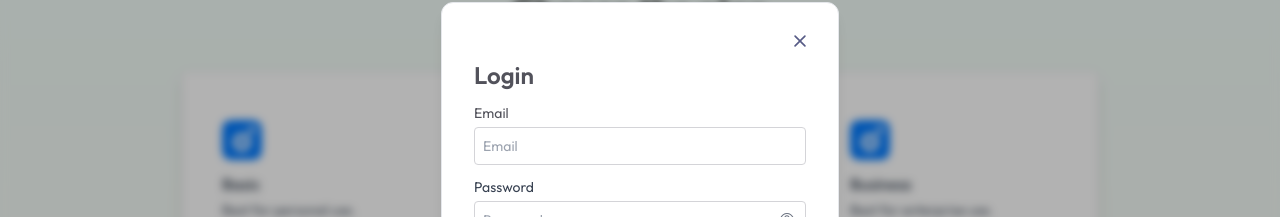
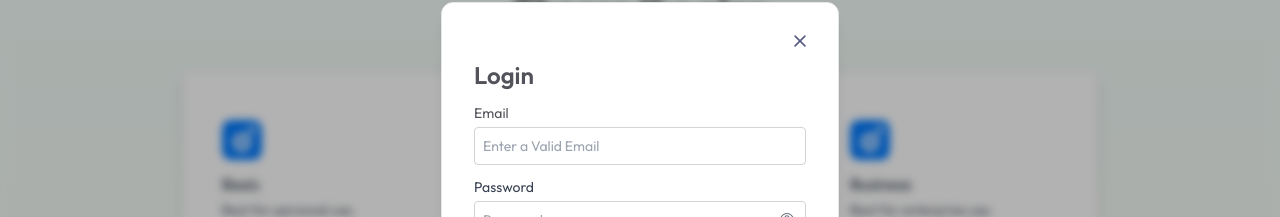
Before and after one commit to BheemaReddy07/Imagify, a React (Vite) app in the folder client/: page /buy in a window 1280 px wide. Both pictures are taken after a click on the button "Login". Shown: the part 205-422 px from the top of the page. Built offline with nearby package versions, Linux system fonts and the light colour scheme; no server answers.

Commit message:
login changes

```diff
--- a/client/src/Components/Login.jsx
+++ b/client/src/Components/Login.jsx
@@ -157,7 +157,7 @@ const Login = () => {
               className="border border-zinc-300 rounded w-full p-2 mt-1"
               type="text"
               value={name}
-              placeholder="Name"
+              placeholder="Enter Name"
               onChange={(e) => setName(e.target.value)}
               required
             />
@@ -170,7 +170,7 @@ const Login = () => {
             className="border border-zinc-300 rounded w-full p-2 mt-1"
             type="email"
             value={email}
-            placeholder="Email"
+            placeholder="Enter a Valid Email"
             onChange={(e) => setEmail(e.target.value)}
             required
           />
```
